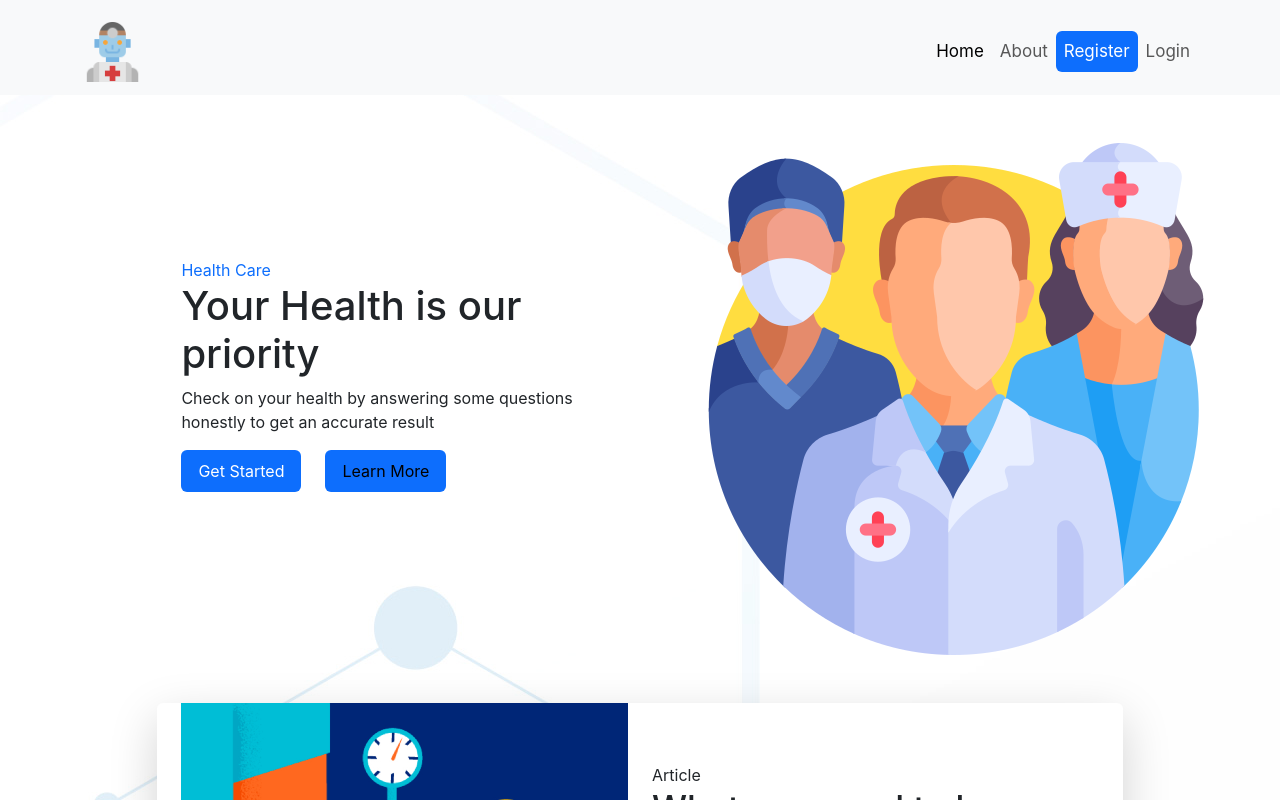
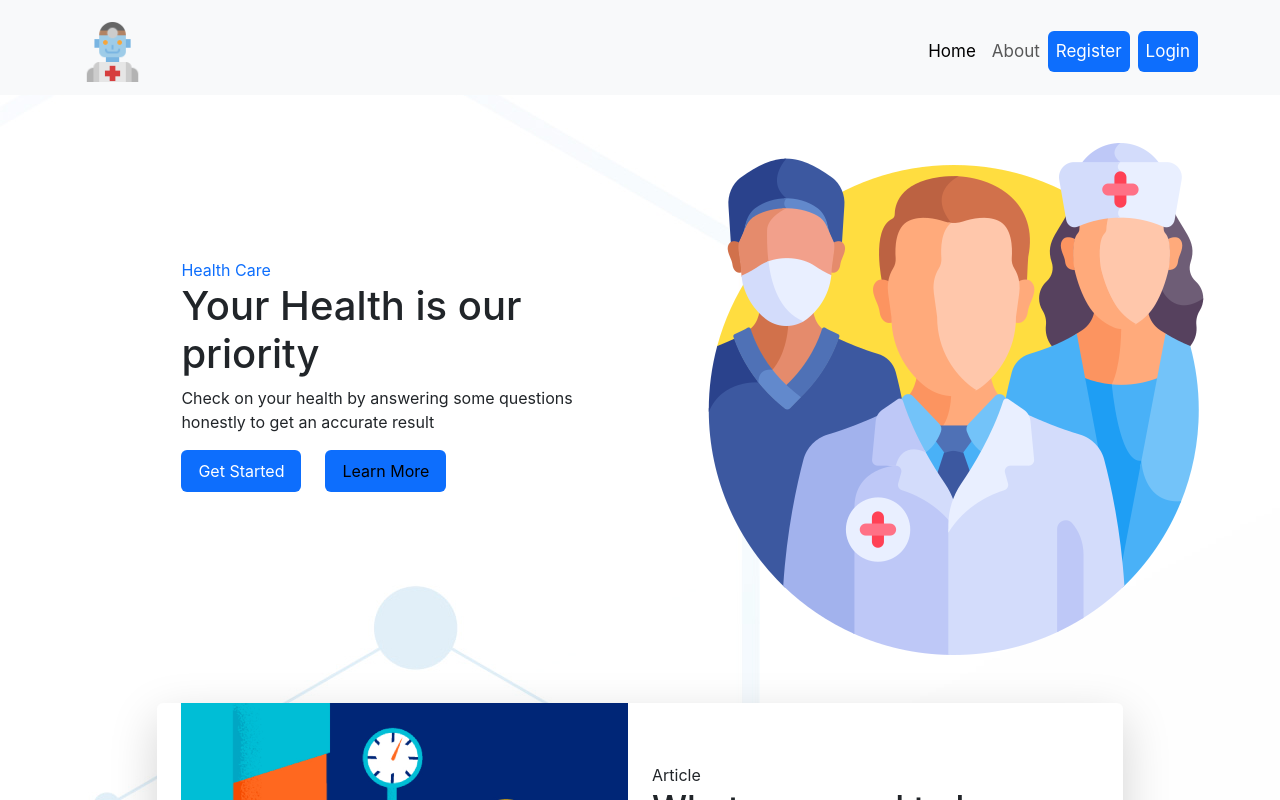
Before and after one commit to Saeed-Sabra/Graduation-project, a React (Create React App) app in the folder Frontend/: page / in a window 1280 px wide. Shown: the top 800 px of the page. Built offline with nearby package versions, Linux system fonts and the light colour scheme; what ra-data-simple-rest would draw is missing.

Commit message:
Home page UI completed

```diff
--- a/Frontend/src/Components/Header/Header.jsx
+++ b/Frontend/src/Components/Header/Header.jsx
@@ -1,5 +1,4 @@
 import React from 'react'
-import Login from '../Login/Login.jsx'
 import { Link } from 'react-router-dom'
 
 export default function Header({user}) {
@@ -17,7 +16,7 @@ export default function Header({user}) {
 
             <div className="col-lg-6">
                 <div className='mt-5 ms-5'>
-                    <img src="assets/4807695.png" alt="" />
+                    <img src="assets/4807695.png" alt="Header image icon"/>
                 </div>
             </div>
         </div>
--- a/Frontend/src/Components/Navbar/Navbar.jsx
+++ b/Frontend/src/Components/Navbar/Navbar.jsx
@@ -26,7 +26,7 @@ export default function Navbar({user,logOut}) {
           <Link className="nav-link btn bg-primary text-white" to="register">Register</Link>
         </li>
         <li className="nav-item">
-          <Link className="nav-link" to="login">Login</Link>
+          <Link className="nav-link btn bg-primary text-white ms-2" to="login">Login</Link>
         </li>
           </>:<>
                 <li className="nav-item">
```
